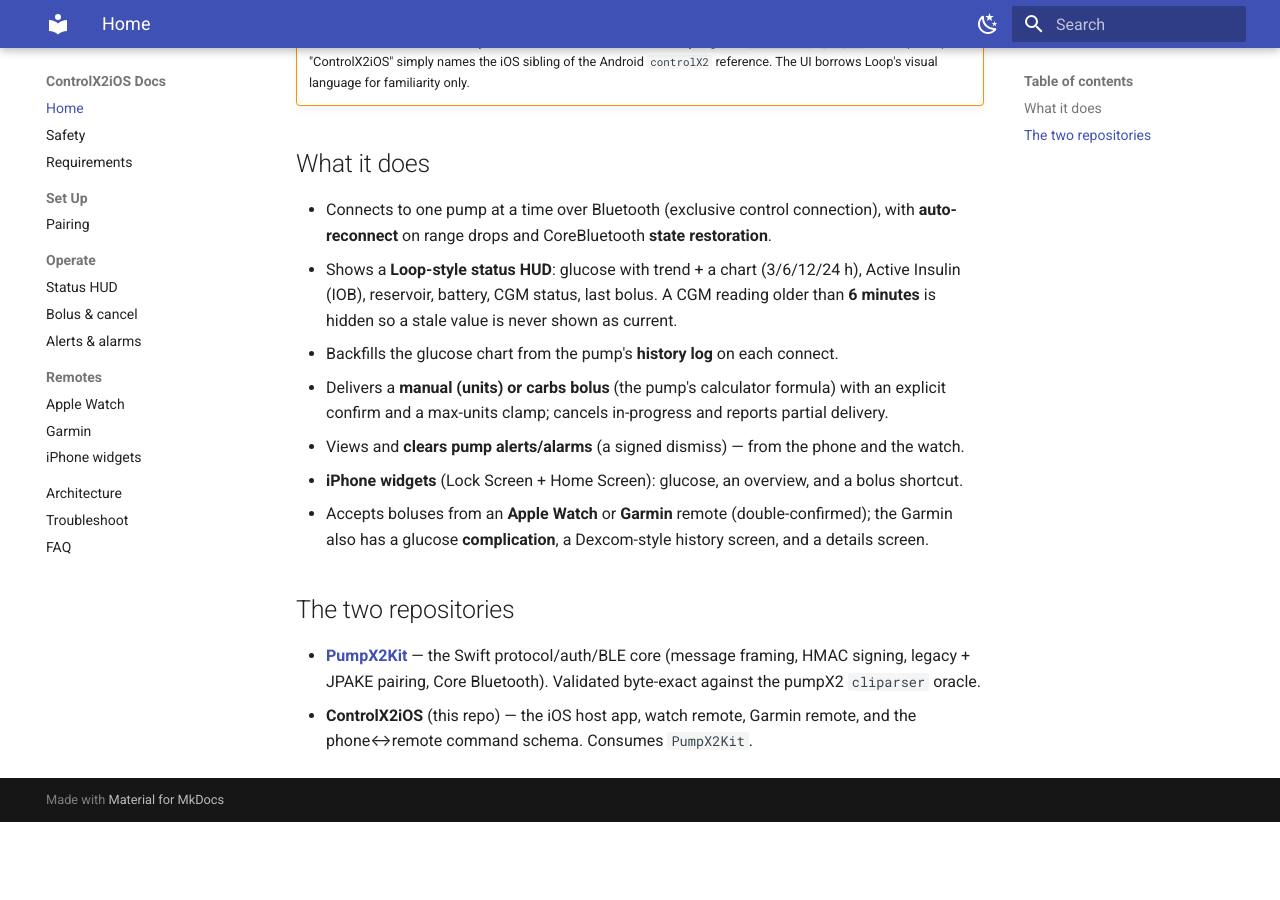
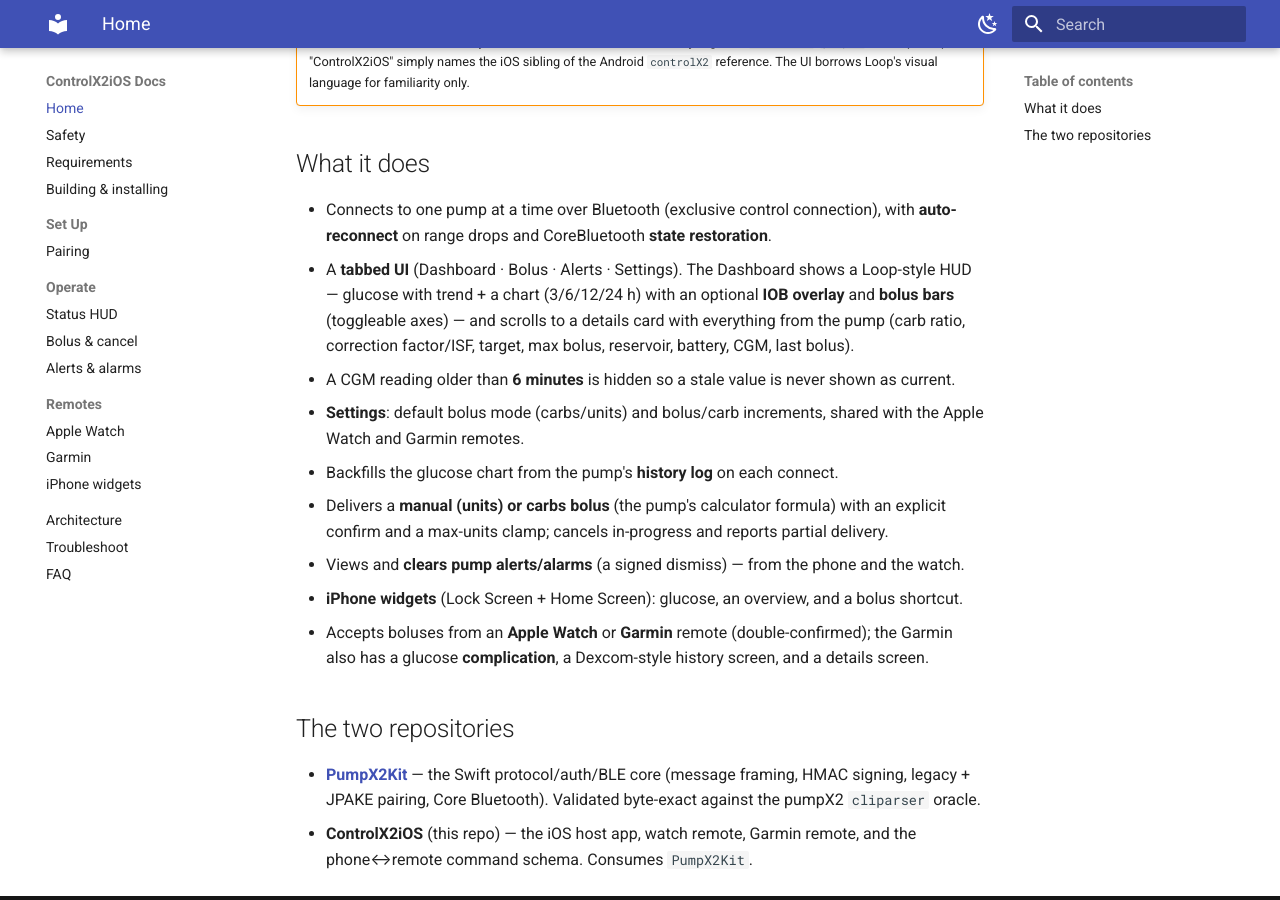
Before and after one commit to faBolus-app/faBolus, an MkDocs documentation site: the page built from docs/index.md, in a window 1280 px wide and 900 px high, scrolled down 465 px. Built offline with MkDocs 1.6.1 and Material for MkDocs 9.7.7, drawn with Linux system fonts in a browser that asks for light colours; before the commit the page ends 1287 px from its top, so only the background shows below that.

Commit message:
Docs refresh + build guide; fix complication update; faster alerts + ack readout
Docs: add a "Building & installing" guide (Xcode/XcodeGen, signing + App Group, device
install, Garmin .iq, oracle tests); refresh the home page for the tabbed UI / IOB
overlay / settings. Add the widget 1-2-3 bolus to ROADMAP.

Complication: the Unicode arrow in the :unit field made updateComplication reject the
call, freezing the value. Publish value + arrow as one Unicode string value (Dexcom
style) — no unit/ranges — so the value updates and shows a real arrow.

Alerts: poll every ~15 s so a new alert appears faster on phone + watch. Surface the
pump's dismiss-ack status prominently on the Alerts tab (status 0 = accepted; non-zero
= rejected) to pin down why clearing fails.

Co-Authored-By: Claude Opus 4.8 <noreply@anthropic.com>

```diff
--- a/docs/index.md
+++ b/docs/index.md
@@ -19,9 +19,13 @@ and deliver **manual boluses** — it is **not** an automated closed-loop system
 ## What it does
 - Connects to one pump at a time over Bluetooth (exclusive control connection), with
   **auto-reconnect** on range drops and CoreBluetooth **state restoration**.
-- Shows a **Loop-style status HUD**: glucose with trend + a chart (3/6/12/24 h), Active
-  Insulin (IOB), reservoir, battery, CGM status, last bolus. A CGM reading older than
-  **6 minutes** is hidden so a stale value is never shown as current.
+- A **tabbed UI** (Dashboard · Bolus · Alerts · Settings). The Dashboard shows a Loop-style HUD —
+  glucose with trend + a chart (3/6/12/24 h) with an optional **IOB overlay** and **bolus bars**
+  (toggleable axes) — and scrolls to a details card with everything from the pump (carb ratio,
+  correction factor/ISF, target, max bolus, reservoir, battery, CGM, last bolus).
+- A CGM reading older than **6 minutes** is hidden so a stale value is never shown as current.
+- **Settings**: default bolus mode (carbs/units) and bolus/carb increments, shared with the
+  Apple Watch and Garmin remotes.
 - Backfills the glucose chart from the pump's **history log** on each connect.
 - Delivers a **manual (units) or carbs bolus** (the pump's calculator formula) with an explicit
   confirm and a max-units clamp; cancels in-progress and reports partial delivery.
--- a/mkdocs.yml
+++ b/mkdocs.yml
@@ -26,6 +26,7 @@ nav:
   - Home: index.md
   - Safety: safety.md
   - Requirements: requirements.md
+  - Building & installing: build.md
   - Set Up:
       - Pairing: setup/pairing.md
   - Operate:
```
Also changed, not shown: ROADMAP.md (+6 -0 lines), docs/build.md (added, +57 -0 lines), 3 other files.
